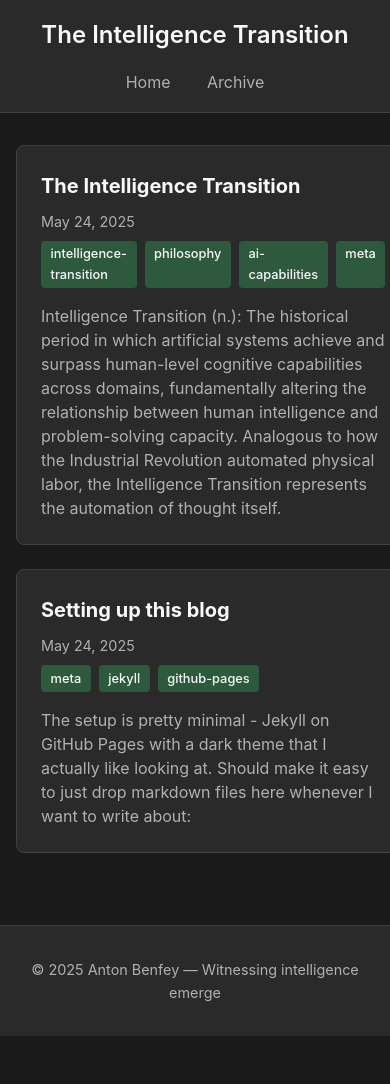
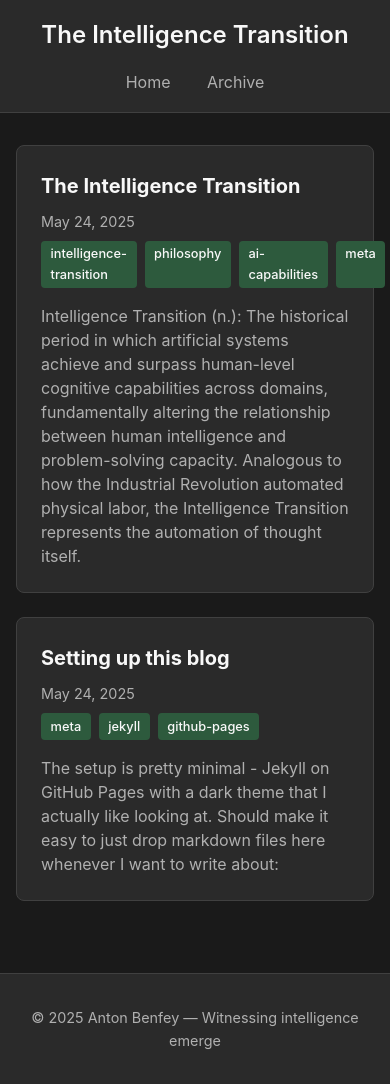
Before and after one commit to Benfey/benfey.github.io, a Jekyll site: the page built from index.html, in a window 390 px wide. Built offline with Jekyll 4.4.1, drawn with Linux system fonts in a browser that asks for light colours; before the commit the page ends 1036 px from its top, so only the background shows below that.

Commit message:
Mobile formatting

```diff
--- a/assets/css/style.css
+++ b/assets/css/style.css
@@ -13,6 +13,11 @@
     margin: 0;
     padding: 0;
     box-sizing: border-box;
+}
+
+html, body {
+    overflow-x: hidden;
+    width: 100%;
 }
 
 body {
@@ -37,6 +42,7 @@ body {
     border-bottom: 1px solid var(--border);
     padding: 1rem 0;
     margin-bottom: 2rem;
+    width: 100%;
 }
 
 .site-header .container {
@@ -233,6 +239,7 @@ main {
     text-align: center;
     color: var(--text-secondary);
     font-size: 0.9rem;
+    width: 100%;
 }
 
 @media (max-width: 768px) {
@@ -252,6 +259,11 @@ main {
 
     .post {
         padding: 1.5rem;
+        margin: 0 auto;
+    }
+
+    .post-item {
+        margin: 0 auto 1.5rem auto;
     }
 
     .post-title {
@@ -266,5 +278,10 @@ main {
 
     .container {
         padding: 0 1rem;
+        max-width: 100%;
+    }
+
+    main {
+        width: 100%;
     }
 }
```
Also changed, not shown: 2 other files.
